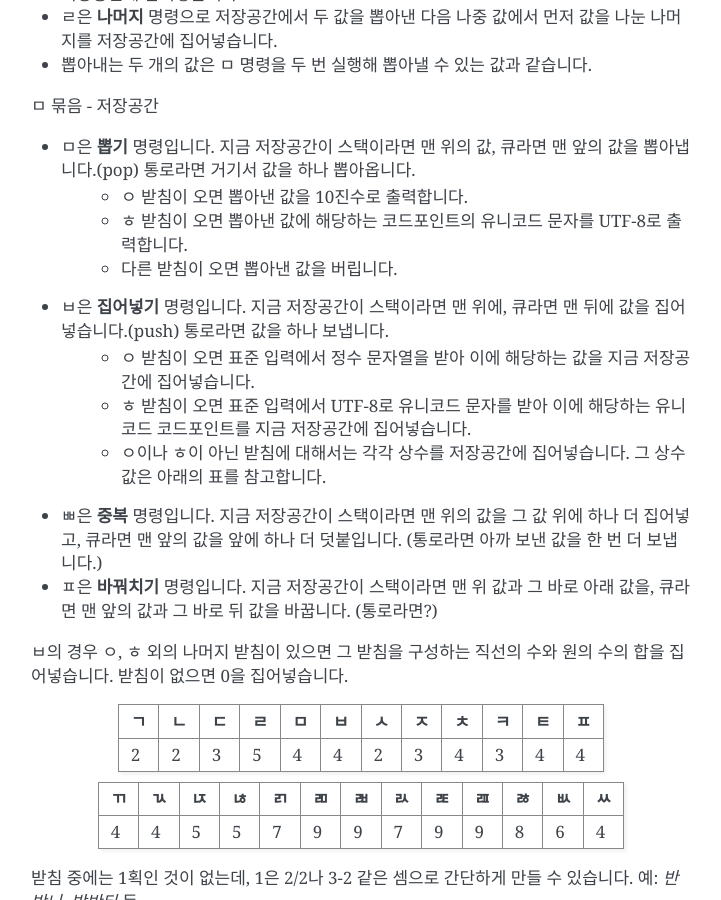
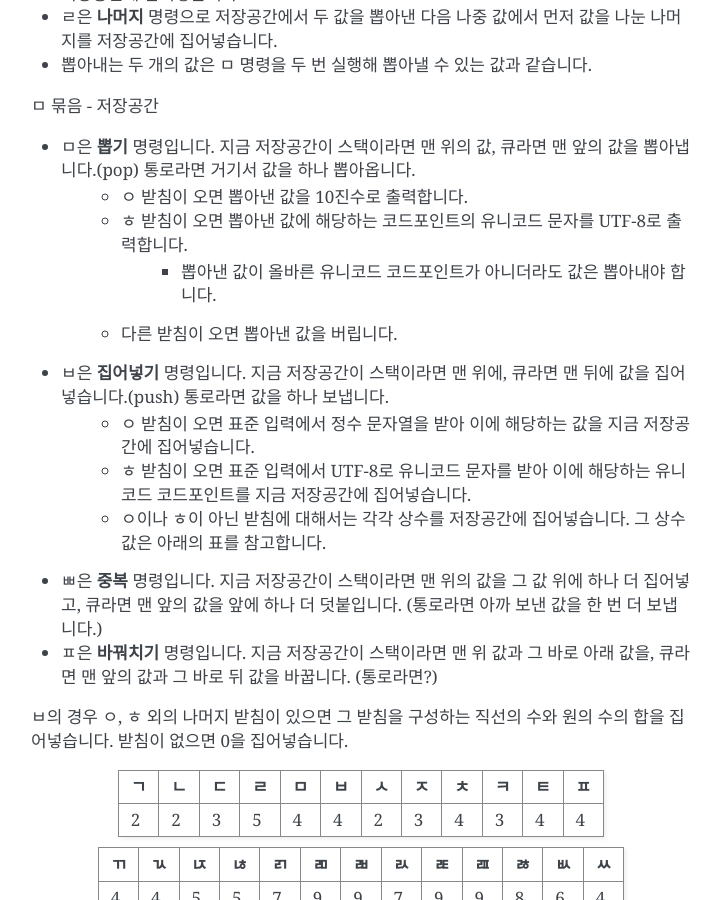
Before and after one commit to aheui/aheui.github.io, a Sphinx documentation site: the page built from docs/specs.rst, in a window 1280 px wide and 900 px high, scrolled down 2398 px. Shown: the whole window, without its empty margins (389-1110 px from the left). Built offline with Sphinx 7.4.7, drawn with Linux system fonts in a browser that asks for light colours.

Commit message:
ㅁ+ㅎ 에서 뽑은 값이 유니코드 코드포인트가 아닐 경우

```diff
--- a/docs/specs.en.rst
+++ b/docs/specs.en.rst
@@ -122,6 +122,7 @@ The ㅁ group:
 * ㅁ is the pop instruction. The cursor pops a value from the current storage. The final consonants have the following effects:
     * If the final consonant is ㅇ, the cursor pops a value from the current storage and prints it as an integer.
     * If the final consonant is ㅎ, the cursor pops a value from the current storage and prints the character corresponding the value in UTF-8.
+        * Regardless the top value is a valid unicode codepoint or not, it must be popped out.
     * All other final consonants (including the empty case) have no effect.
 * ㅂ is the push instruction. The cursor pushes a value to the current storage. The value to push is specified by the final consonant:
     * If the final consonant is ㅇ, an integer is received from standard input and pushed to the current storage.
--- a/docs/specs.rst
+++ b/docs/specs.rst
@@ -78,6 +78,7 @@
 * ㅁ은 **뽑기** 명령입니다. 지금 저장공간이 스택이라면 맨 위의 값, 큐라면 맨 앞의 값을 뽑아냅니다.(pop) 통로라면 거기서 값을 하나 뽑아옵니다.
     * ㅇ 받침이 오면 뽑아낸 값을 10진수로 출력합니다.
     * ㅎ 받침이 오면 뽑아낸 값에 해당하는 코드포인트의 유니코드 문자를 UTF-8로 출력합니다.
+        * 뽑아낸 값이 올바른 유니코드 코드포인트가 아니더라도 값은 뽑아내야 합니다.
     * 다른 받침이 오면 뽑아낸 값을 버립니다.
 * ㅂ은 **집어넣기** 명령입니다. 지금 저장공간이 스택이라면 맨 위에, 큐라면 맨 뒤에 값을 집어넣습니다.(push) 통로라면 값을 하나 보냅니다.
     * ㅇ 받침이 오면 표준 입력에서 정수 문자열을 받아 이에 해당하는 값을 지금 저장공간에 집어넣습니다.
```
